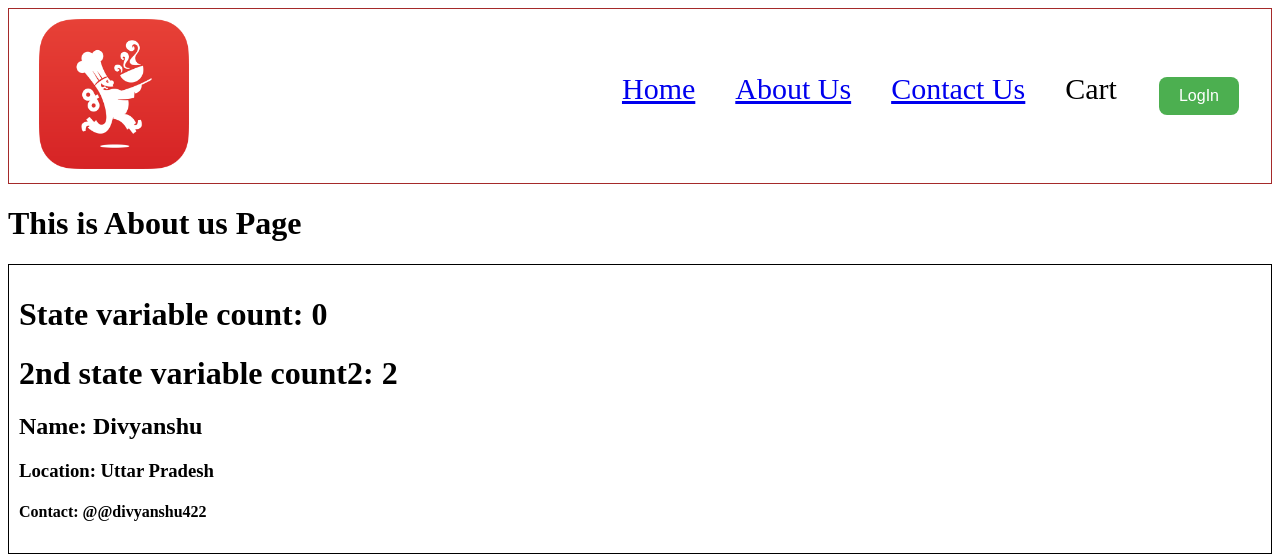
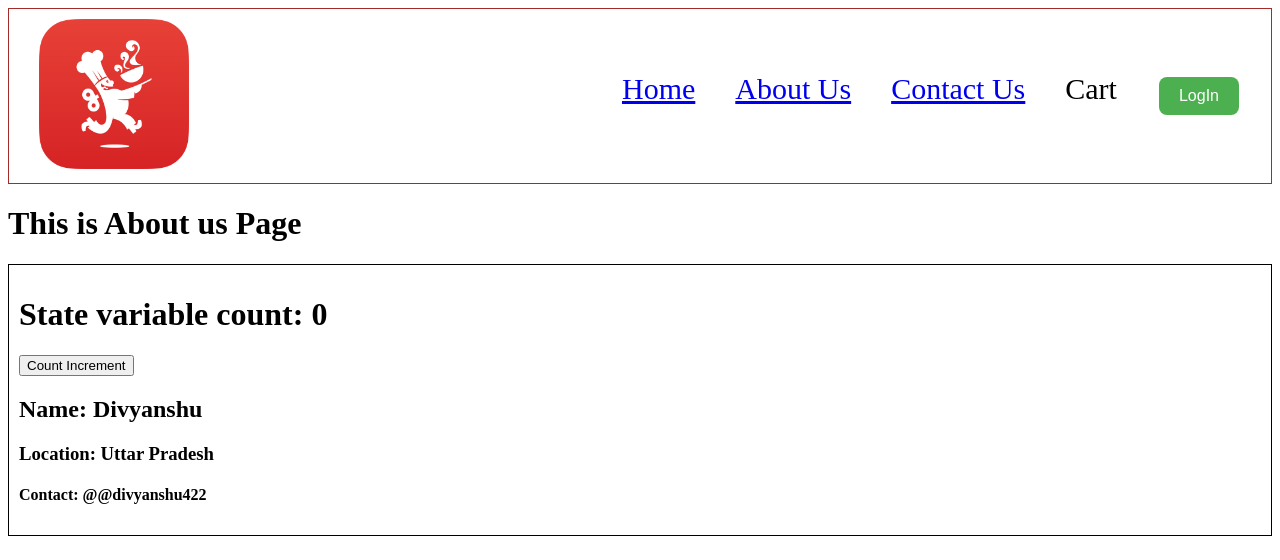
Before and after one commit to Divyanshu422/Learning, a React (Vite) app in the folder React_Project/NamasteReact/Lecture4/: page /about in a window 1280 px wide. Shown: the top 560 px of the page. Built offline with nearby package versions, Linux system fonts and the light colour scheme.

Commit message:
Updating the state variable

```diff
--- a/React_Project/NamasteReact/Lecture4/src/components/UserClass.jsx
+++ b/React_Project/NamasteReact/Lecture4/src/components/UserClass.jsx
@@ -10,7 +10,6 @@ class UserClass extends React.Component{
          // Initialize the state
         this.state = {
             count: 0,  // State variable 'count' initialized
-            count2: 2  // State variable count2 initialized
         };
         console.log('the state variable', this.state)
     }
@@ -22,11 +21,13 @@ class UserClass extends React.Component{
         const {name, state, contact} = this.props.props;
         console.log('the contact of client is ', contact)
         // * Destructuring the stateVariable
-        const {count, count2} = this.state;
+        const {count} = this.state;
         return (
             <div className="user-card">
                 <h1>State variable count: {count}</h1>
-                <h1>2nd state variable count2: {count2}</h1>
+                <button onClick={()=>{
+                    this.setState({count: this.state.count + 1})
+                }}>Count Increment</button>
                 <h2>Name: {name}</h2>
                 <h3>Location: {state}</h3>
                 <h4>Contact: @{contact}</h4>
```
Also changed, not shown: 1 other file (tests, documents, lock files or other folders).
